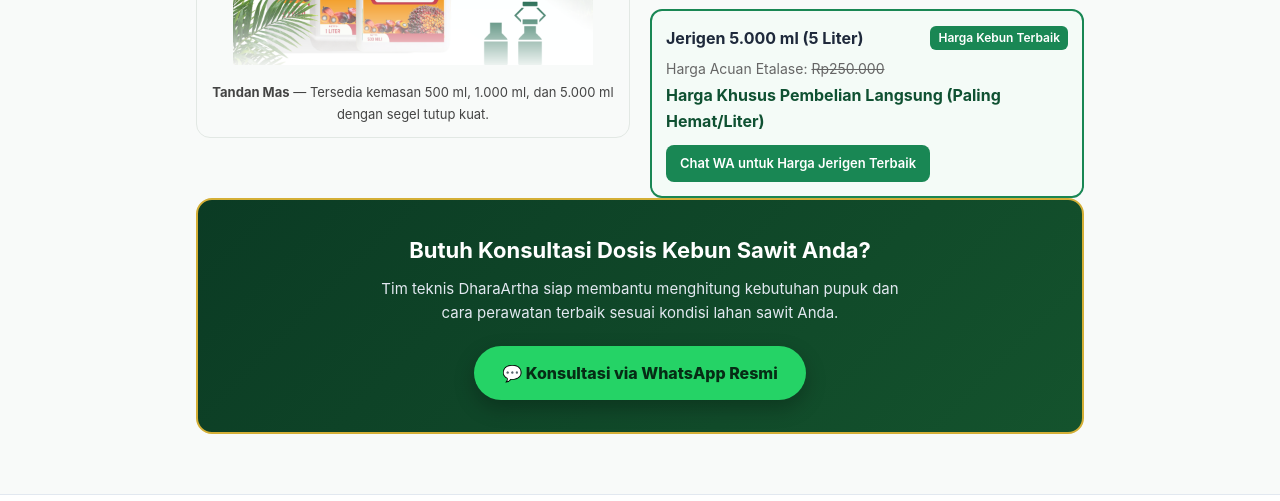
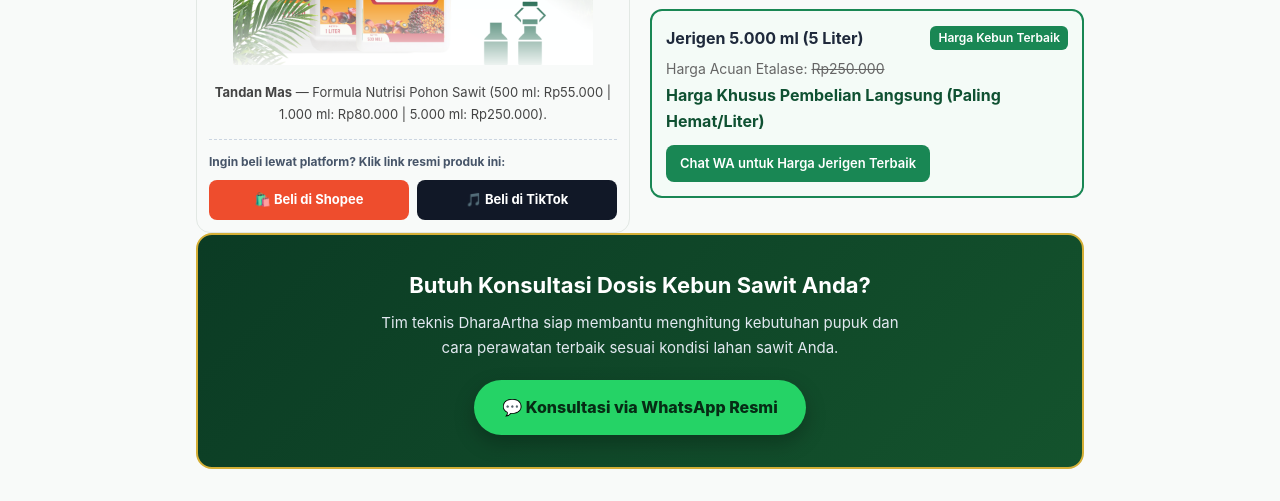
Before and after one commit to dharaartha/Panduan-Tandan-Mas, a plain HTML site: page index.html in a window 1280 px wide. Shown: the part 5655-6156 px from the top of the page. Drawn offline with Linux system fonts and the light colour scheme.

Commit message:
Update index.html

```diff
--- a/index.html
+++ b/index.html
@@ -1087,8 +1087,25 @@
     <div style="background:#f8faf9; border:1px solid #e2e8e4; border-radius:14px; padding:12px; text-align:center;">
       <img id="catalog-img" src="Etalase DharaArtha (23).png" alt="Varian Kemasan DharaArtha" style="width:100%; max-height:360px; object-fit:contain; border-radius:10px;">
       <p id="catalog-caption" style="font-size:13px; color:#444; margin:10px 0 0;">
-        <strong>Tandan Mas</strong> — Tersedia kemasan 500 ml, 1.000 ml, dan 5.000 ml dengan segel tutup kuat.
+        <strong>Tandan Mas</strong> — Formula Nutrisi Pohon Sawit (500 ml: Rp55.000 | 1.000 ml: Rp80.000 | 5.000 ml: Rp250.000).
       </p>
+
+      <!-- Tombol Marketplace Dinamis Sesuai Produk yang Dipilih -->
+      <div style="margin-top:14px; padding-top:12px; border-top:1px dashed #cbd5e1; text-align:left;">
+        <div style="font-size:12px; font-weight:700; color:#475569; margin-bottom:8px;">
+          Ingin beli lewat platform? Klik link resmi produk ini:
+        </div>
+        <div style="display:flex; flex-wrap:wrap; gap:8px;">
+          <a id="link-shopee-catalog" href="https://s.shopee.co.id/7KyiM5LrM3" target="_blank" rel="noopener"
+             style="flex:1; min-width:120px; text-align:center; padding:9px 12px; background:#ee4d2d; color:#ffffff; border-radius:8px; font-size:13px; font-weight:700; text-decoration:none;">
+            🛍️ Beli di Shopee
+          </a>
+          <a id="link-tiktok-catalog" href="https://vt.tokopedia.com/t/ZS9PMA2g4mwg5-yXvD6/" target="_blank" rel="noopener"
+             style="flex:1; min-width:120px; text-align:center; padding:9px 12px; background:#111827; color:#ffffff; border-radius:8px; font-size:13px; font-weight:700; text-decoration:none;">
+            🎵 Beli di TikTok
+          </a>
+        </div>
+      </div>
     </div>
 
     <!-- Kolom Daftar Harga & CTA Direct Order -->
@@ -1145,36 +1162,29 @@
 </section>
 
 <style>
-  .catalog-tab {
-    padding: 8px 14px;
-    border-radius: 8px;
-    border: 1px solid #cbd5e1;
-    background: #ffffff;
-    color: #1e293b;
-    font-weight: 600;
-    cursor: pointer;
-    font-size: 13px;
-  }
-  .catalog-tab.active-tab {
-    background: #198754;
-    color: #ffffff;
-    border-color: #198754;
-  }
+  .catalog-tab { padding: 8px 14px; border-radius: 8px; border: 1px solid #cbd5e1; background: #ffffff; color: #1e293b; font-weight: 600; cursor: pointer; font-size: 13px; }
+  .catalog-tab.active-tab { background: #198754; color: #ffffff; border-color: #198754; }
 </style>
 
 <script>
   const CATALOG_DATA = {
     'Tandan Mas - Formula Nutrisi Pohon Sawit': {
       img: 'Etalase DharaArtha (23).png',
-      caption: '<strong>Tandan Mas</strong> — Formula Nutrisi Pohon Sawit (500 ml: Rp55.000 | 1.000 ml: Rp80.000 | 5.000 ml: Rp250.000).'
+      caption: '<strong>Tandan Mas</strong> — Formula Nutrisi Pohon Sawit (500 ml: Rp55.000 | 1.000 ml: Rp80.000 | 5.000 ml: Rp250.000).',
+      shopee: 'https://s.shopee.co.id/7KyiM5LrM3',
+      tiktok: 'https://vt.tokopedia.com/t/ZS9PMA2g4mwg5-yXvD6/'
     },
     'Pestisida Sawit - Bio-Terminator 100% Organik': {
       img: 'Etalase DharaArtha (25).png',
-      caption: '<strong>Pestisida Sawit</strong> — Formula Bio-Terminator Botani 100% Organik (500 ml: Rp55.000 | 1.000 ml: Rp80.000 | 5.000 ml: Rp250.000).'
+      caption: '<strong>Pestisida Sawit</strong> — Formula Bio-Terminator Botani 100% Organik (500 ml: Rp55.000 | 1.000 ml: Rp80.000 | 5.000 ml: Rp250.000).',
+      shopee: 'https://s.shopee.co.id/9pg3KpHVSG',
+      tiktok: 'https://vt.tokopedia.com/t/ZS9PMADDk6Q72-QLQbX/'
     },
     'Agrapana - Formula Nutrisi Tanaman Padi': {
       img: 'Etalase DharaArtha (24).png',
-      caption: '<strong>Agrapana</strong> — Formula Nutrisi Tanaman Padi (500 ml: Rp55.000 | 1.000 ml: Rp80.000 | 5.000 ml: Rp250.000).'
+      caption: '<strong>Agrapana</strong> — Formula Nutrisi Tanaman Padi (500 ml: Rp55.000 | 1.000 ml: Rp80.000 | 5.000 ml: Rp250.000).',
+      shopee: 'https://s.shopee.co.id/qlEcKSURD',
+      tiktok: 'https://vt.tokopedia.com/t/ZS9PMAUUwrAgA-6KEIE/'
     }
   };
 
@@ -1189,8 +1199,18 @@
     if (item) {
       document.getElementById('catalog-img').src = item.img;
       document.getElementById('catalog-caption').innerHTML = item.caption;
+      document.getElementById('link-shopee-catalog').href = item.shopee;
+      document.getElementById('link-tiktok-catalog').href = item.tiktok;
     }
   }
+
+  document.addEventListener('DOMContentLoaded', () => {
+    const defaultItem = CATALOG_DATA[activeCatalogProduct];
+    if (defaultItem) {
+      document.getElementById('link-shopee-catalog').href = defaultItem.shopee;
+      document.getElementById('link-tiktok-catalog').href = defaultItem.tiktok;
+    }
+  });
 
   function orderDirectWA(variantLabel, refPrice) {
     const waNum = (typeof CONFIG !== 'undefined' && CONFIG.whatsappNumber) ? CONFIG.whatsappNumber : '6288985454407';
```
